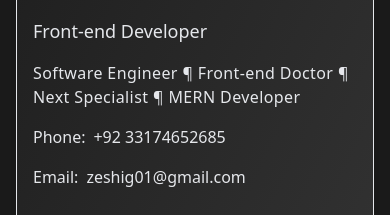
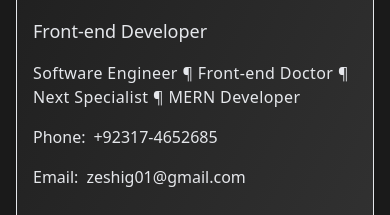
Before and after one commit to Zeshig01/Porfolio, a React (Create React App) app: page / in a window 390 px wide. Shown: the part 8900-9115 px from the top of the page. Built offline with nearby package versions, Linux system fonts and the light colour scheme.

Commit message:
phone number edit

```diff
--- a/src/components/contact/ContactLeft.js
+++ b/src/components/contact/ContactLeft.js
@@ -23,7 +23,7 @@
         Software Engineer ¶ Front-end Doctor ¶ Next Specialist ¶ MERN Developer
         </p>
         <p className="text-base flex items-center gap-2">
-          Phone: <span className="">+92 33174652685</span>
+          Phone: <span className="">+92317-4652685</span>
         </p>
         <p className="text-base  flex items-center gap-2">
           Email: <span className="">zeshig01@gmail.com</span>
```
